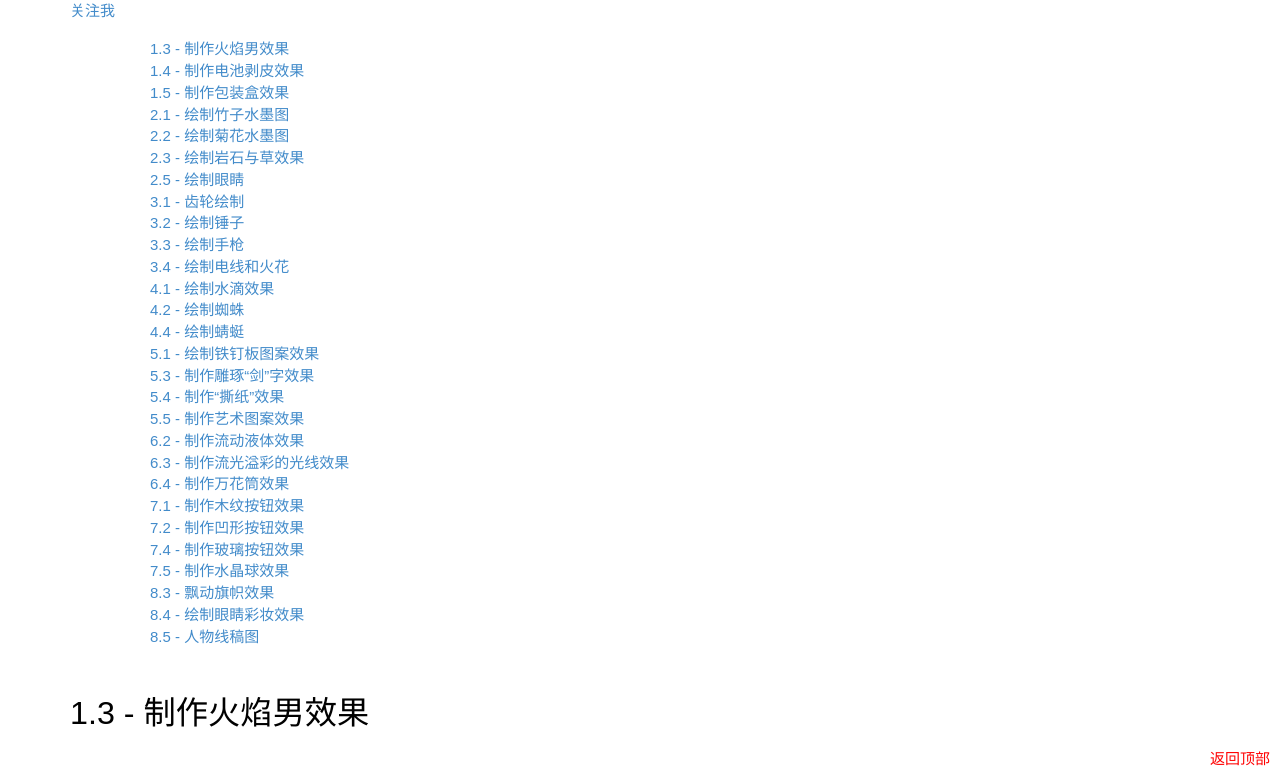
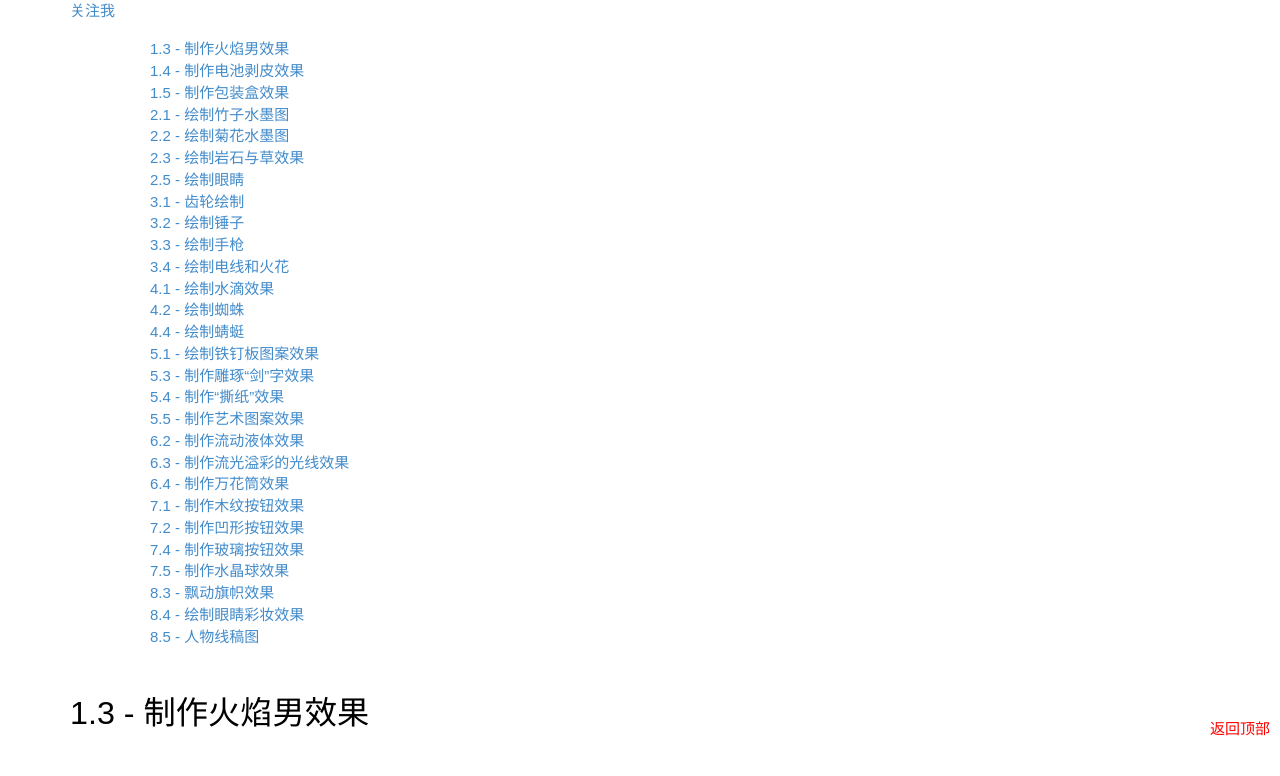
Before and after one commit to hookidea/hookidea.github.io, a plain HTML site: page ps.html in a window 1280 px wide. Shown: the top 776 px of the page. Drawn offline with nearby package versions, Linux system fonts and the light colour scheme; some packages are replaced by stand-ins of ours; a web font is replaced by a local one.

Commit message:
Site updated: 2016-07-09 18:16:00

```diff
--- a/ps.html
+++ b/ps.html
@@ -7,7 +7,7 @@
 <link rel="stylesheet" href="./base.css" />
 <script type="text/javascript" src="//cdn.bootcss.com/mathjax/2.6.1/MathJax.js?config=TeX-AMS_HTML"></script>
 <style>
-  #top{position: fixed; bottom: 30px; right: 10px; cursor: pionter; color: red;}
+  #top{position: fixed; bottom: 60px; right: 10px; cursor: pionter; color: red;}
 </style>
 
 </head>
```
Also changed, not shown: categories/index.html (+2 -0 lines), tags/index.html (+0 -2 lines).
